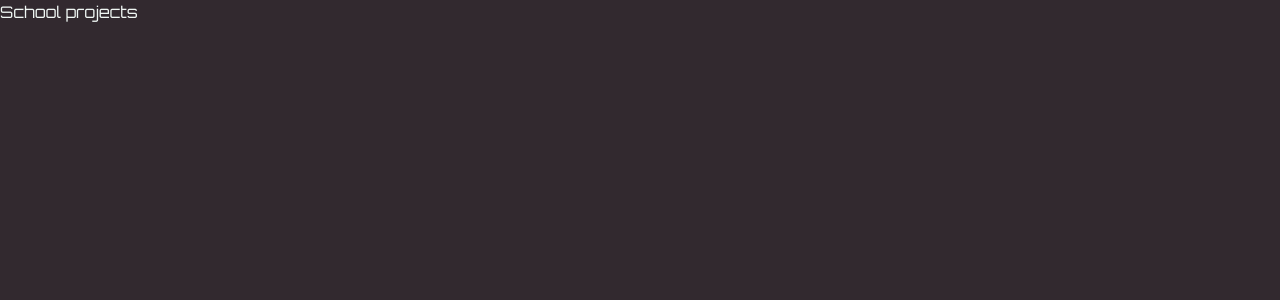
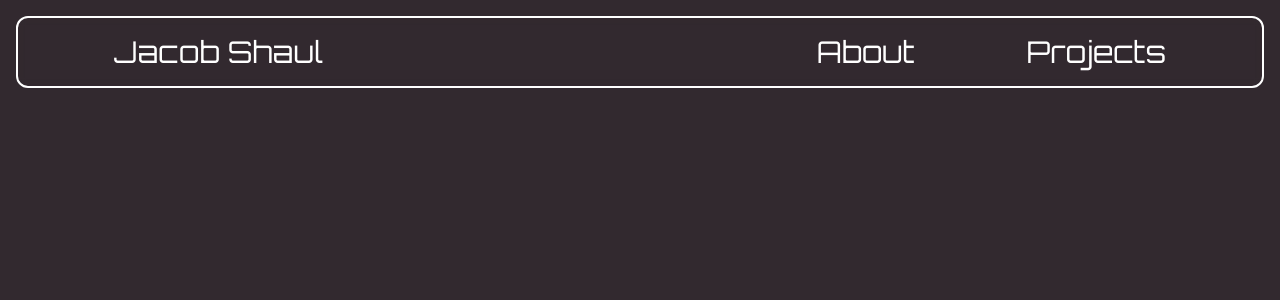
Before and after one commit to jacob-s-codes/personal-portfolio, a Next.js app: page /schoolprojects in a window 1280 px wide. Shown: the top 300 px of the page. Built offline with nearby package versions, Linux system fonts and the light colour scheme.

Commit message:
added navbar to new page

```diff
--- a/app/schoolprojects/page.tsx
+++ b/app/schoolprojects/page.tsx
@@ -1,8 +1,11 @@
 import React from 'react'
+import NavBar from '../components/HomePage/NavBar'
 
 const page = () => {
   return (
-    <div>School projects</div>
+    <div>
+      <NavBar/>
+    </div>
   )
 }
 
```
